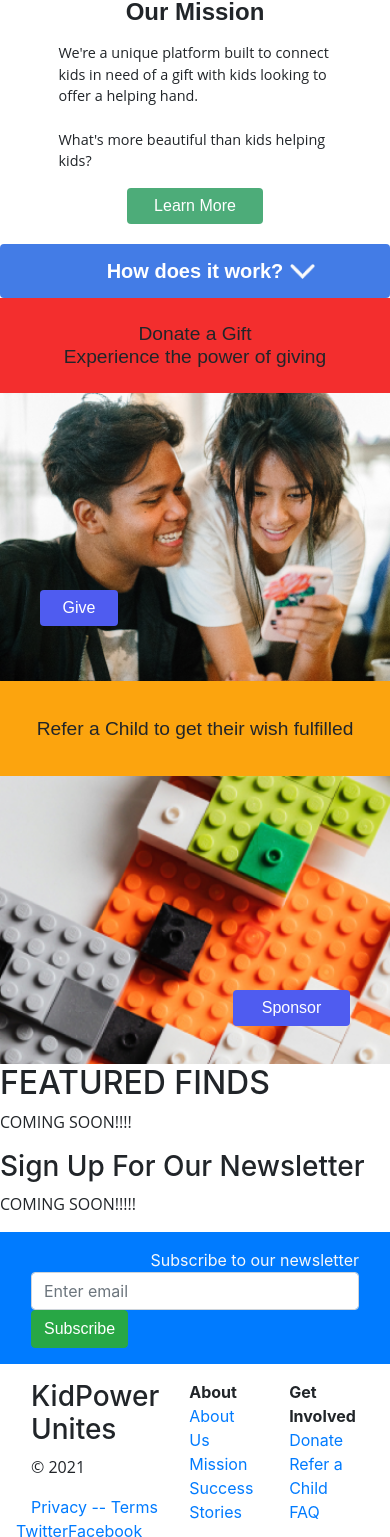
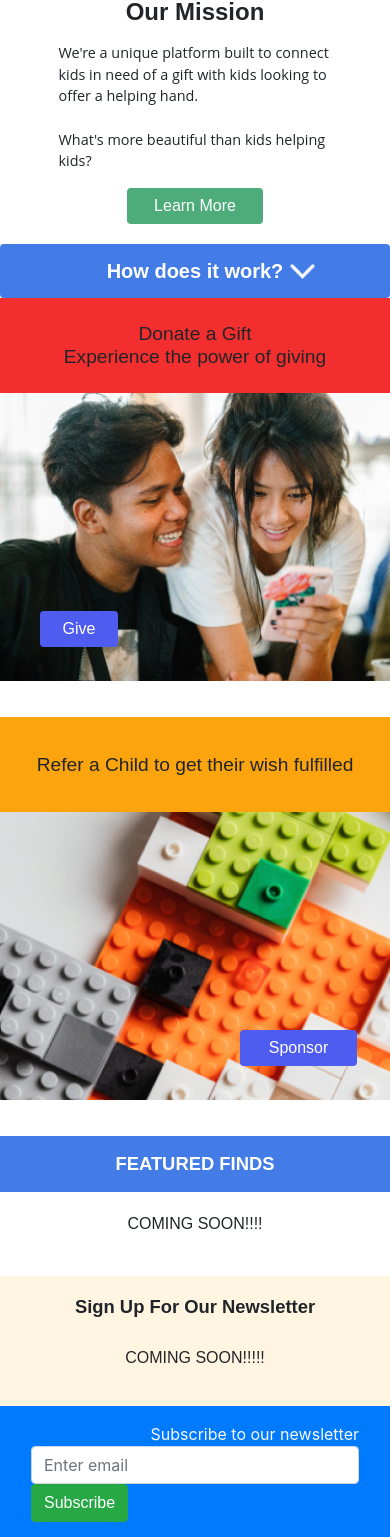
Before and after one commit to MVP-Marketplace/Kids-Power-Unite, a React (Create React App) app in the folder client/: page / in a window 390 px wide. Shown: the part 463-2000 px from the top of the page. Built offline with nearby package versions, Linux system fonts and the light colour scheme; no server answers.

Commit message:
mobile home styling done

```diff
--- a/client/src/Home.css
+++ b/client/src/Home.css
@@ -183,18 +183,21 @@ Button {
     align-items: center;
 }
 
-.give-btn {
-    position: absolute;
+.donate-btn {
+    position: relative;
     left: 40px;
-    bottom: -245px;
+    bottom: 70px;
     width: 20%;
     background: #4F5CF0;
     border: none;
+    color: white;
+    font-family: Paytone One, sans-serif;
 }
 
 .home-donate img, .home-refer img {
     width: 100%;
 }
+
 /* REFER A CHILD SECTION - quick link to sign up page */
 .home-refer h3 {
     background: #FCA40E;
@@ -211,10 +214,51 @@ Button {
 }
 
 .refer-btn {
-    position: absolute;
-    right: 40px;
-    bottom: -645px;
+    position: relative;
+    left: 240px;
+    bottom: 70px;
     background: #4F5CF0;
     border: none;
     width: 30%;
+    color: white;
+    font-family: Paytone One, sans-serif;
 }
+
+/* FEATURED FINDS - coming soon */
+.home-featured h2{
+    background: #437CE6;
+    color: white;
+    font-family: Dosis, sans-serif;
+    font-size: 1.15rem;
+    font-weight: 600;
+    height: 3.5rem;
+    display: flex;
+    align-items: center;
+    justify-content: center;
+}
+
+.home-featured p, .home-newsletter p {
+    font-family: Dosis, sans-serif;
+    text-align: center;
+    margin-top: 20px;
+}
+
+.home-featured {
+    margin-bottom: 40px;
+}
+
+/* NEWSLETTER - coming soon */
+.home-newsletter {
+    background: #FFF5E1;
+    display: flex;
+    flex-direction: column;
+    justify-content: center;
+    align-items: center;
+    padding: 20px;
+}
+
+.home-newsletter h3 {
+    font-family: Dosis, sans-serif;
+    font-size: 1.15rem;
+    font-weight: 600;
+}
--- a/client/src/components/Home.jsx
+++ b/client/src/components/Home.jsx
@@ -76,22 +76,23 @@ const Home = () => {
       </section> */}
       <section className="home-donate">
         <h3>Donate a Gift<br/>Experience the power of giving</h3>
-        <img className='donate-img' src={Donate} alt='two people laughing at a phone screen' />
-        <Link to="/donate"><Button className='give-btn'>Give</Button></Link>
+        <div className='donate-content'>
+          <img className='donate-img' src={Donate} alt='two people laughing at a phone screen' />
+          <Link className='btn donate-btn' to="/donate">Give</Link>
+        </div>
       </section>
       <section className='home-refer'>
         <h3>Refer a Child to get their wish fulfilled</h3>
         <img src={Legos} alt='top view of legos in multiple colors'/>
-        <Link to="/signup"><Button className='refer-btn'>Sponsor</Button></Link>
+        <Link className='btn refer-btn' to="/signup">Sponsor</Link>
       </section>
-
-        <div>
+      <section className='home-featured'>
           <h2>FEATURED FINDS</h2>
           <p>COMING SOON!!!!</p>
           {/* to do: discuss how to display and handle featured finds section */}
           {/* <Button>Find More</Button> */}
-        </div>
-        <div>
+      </section>
+      <section className='home-newsletter'>
           <h3>Sign Up For Our Newsletter</h3>
           <p>COMING SOON!!!!!</p>
           {/* <form action="">
@@ -101,8 +102,7 @@ const Home = () => {
             </label>
             <Button>Sign Up</Button>
           </form> */}
-        </div>
-
+      </section>
     </>
   );
 };
```
